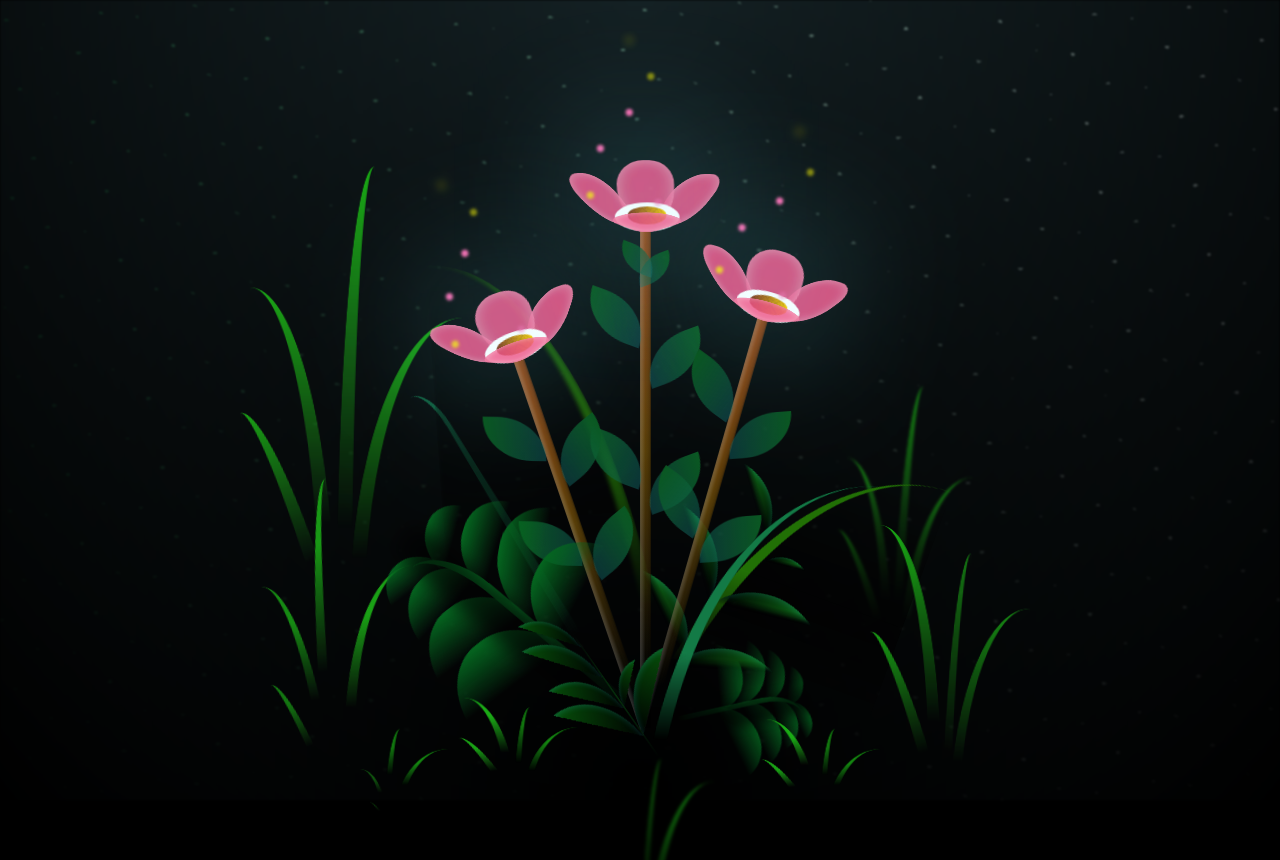
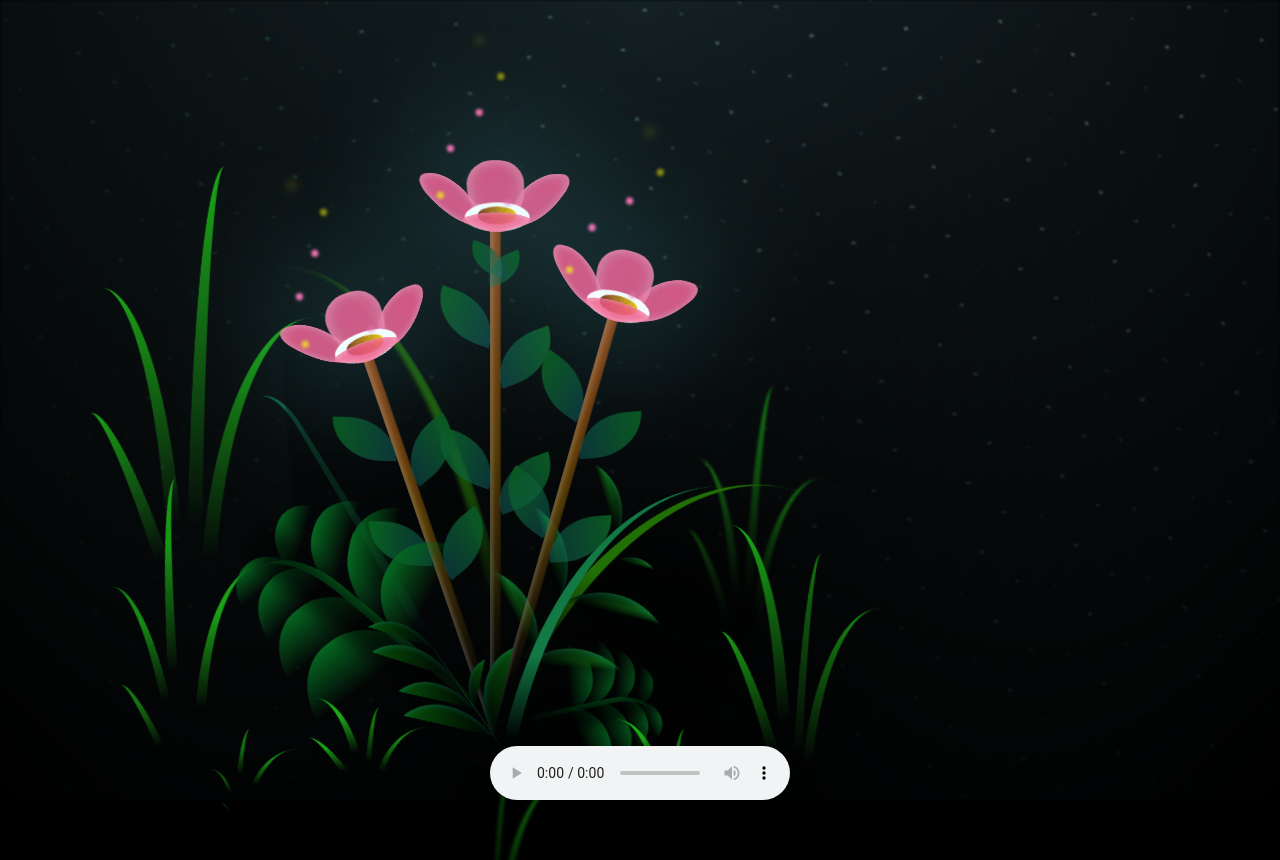
Before and after one commit to bini-shayne/sarang, a plain HTML site: page index.html in a window 1280 px wide. Shown: the top 860 px of the page. Drawn offline with Linux system fonts and the light colour scheme.

Commit message:
Update index.html

```diff
--- a/index.html
+++ b/index.html
@@ -312,7 +312,7 @@
     </div>
 
     <script src="main.js"></script>
-     <audio controls autoplay hidden loop>
+     <audio controls autoplay  loop>
       <source src="sarang.mp3" type="audio/mp3">
   </audio>
   </body>
```
